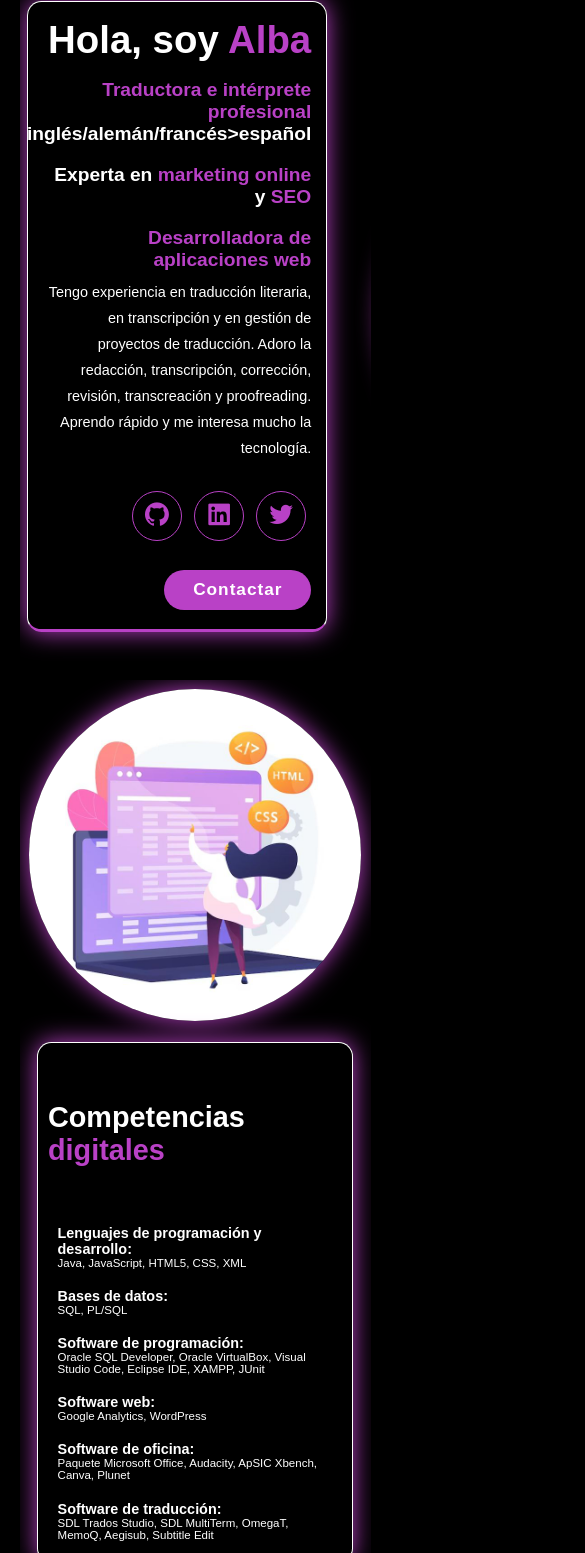
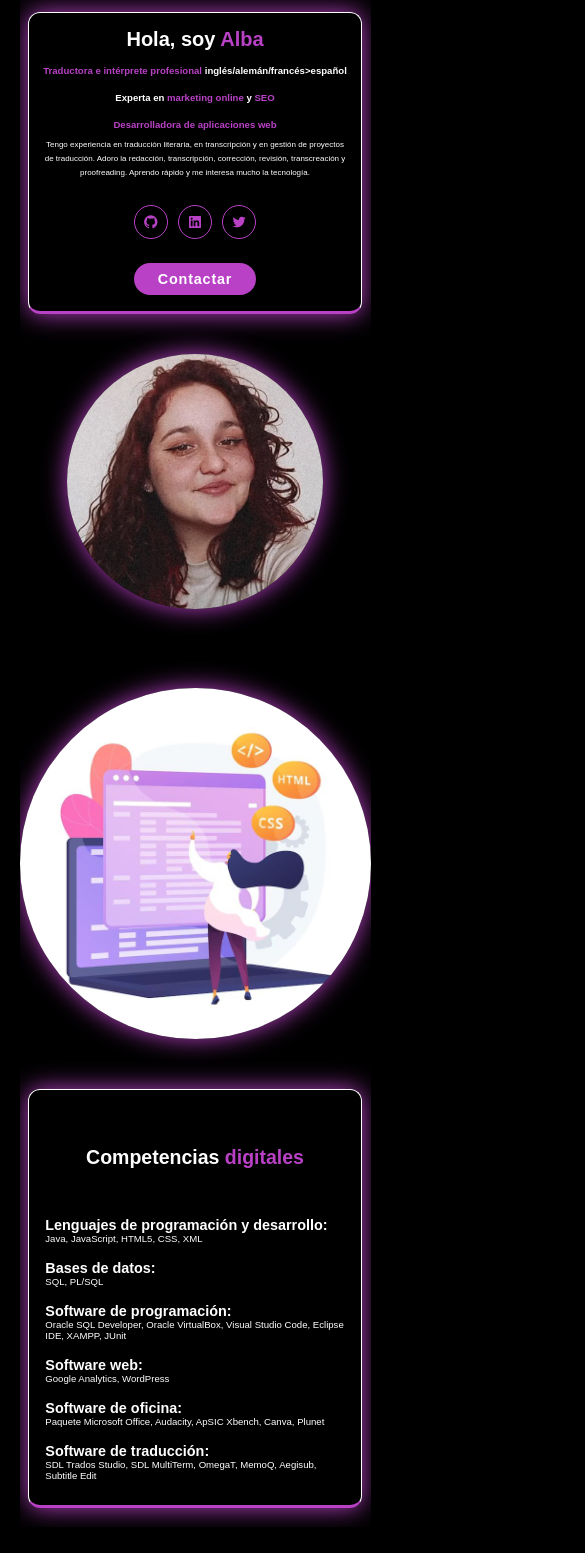
Before and after one commit to AlbaFroggy/CurriculumAlbaFernandezMontero, a plain HTML site: page index.html in a window 390 px wide. Shown: the part 247-1800 px from the top of the page, 585 px wide, since content can reach past the window. Drawn offline with nearby package versions, Linux system fonts and the light colour scheme.

Commit message:
Hacer más responsive aún

```diff
--- a/style.css
+++ b/style.css
@@ -25,7 +25,7 @@ html {
     --main-color: #b941c6;
     --second-main-color: #d39ad9;
     --third-main-color: #5d63bd;
-    --padding-container: 5rem 0;
+    --padding-container: 5vw  0;
 
     svg path {
         fill: var(--main-color);
@@ -284,7 +284,8 @@ ul.nav__list {
 
 .home-img img {
     width: 40em;
-    height: 40em;
+    max-width: 100%;
+    height: auto;
     border-radius: 50%;
     box-shadow: 0 0 25px var(--main-color);
     transition: 0.4s ease-in-out;
@@ -360,13 +361,11 @@ ul.nav__list {
 
 
 /* Section about starts here */
-
+/* Section about starts here */
 .about {
     display: grid;
-    grid-template-columns: 1fr 1fr;
+    grid-template-columns: repeat(2, 1fr);
     place-content: center;
-    justify-content: space-between;
-    align-items: center;
     gap: 3rem;
     padding: var(--padding-container);
 }
@@ -374,7 +373,7 @@ ul.nav__list {
 .about-content {
     display: flex;
     flex-direction: column;
-    align-items: flex-end;
+    align-items: flex-start;
     border: var(--text-color-white) solid 1px;
     border-radius: 1.5rem;
     width: min(95%, 450px);
@@ -383,109 +382,44 @@ ul.nav__list {
     border-bottom: 3px solid var(--main-color);
     height: auto;
     box-shadow: 0 0 25px var(--main-color);
-    transition: 0.4s ease-in-out
+    transition: 0.4s ease-in-out;
 }
 
 .about-img img {
-    width: 65em;
-    height: 50em;
+    width: 100%;
+    height: auto;
+    max-width: 65em;
     border-radius: 50%;
     box-shadow: 0 0 25px var(--main-color);
     transition: 0.4s ease-in-out;
-    margin: 3rem;
+    margin: 3rem 0;
 }
 
-.about-img img:hover {
-    box-shadow: 0 0 25px var(--second-main-color),
-        0 0 50px var(--second-main-color),
-        0 0 100px var(--second-main-color);
+.about-content h1 {
+    font-size: clamp(2rem, 8vw, 6rem);
+    text-align: left;
 }
 
 .about-content h2 {
-    font-size: 6rem;
+    font-size: clamp(2rem, 5vw, 6rem);
     text-align: left;
 }
 
-.about-content li{
-    font-size: 2.5rem;
+.about-content li {
+    font-size: clamp(1.5rem, 5vw, 2.5rem);
     text-align: left;
-    padding:1rem;
+    padding: 1rem;
 }
+
 .about-content p {
-    font-size: 1.8rem;
+    font-size: clamp(1rem, 4vw, 1.8rem);
     text-align: left;
-
 }
 
 .about-content .btn {
     font-size: 3rem;
     margin: 3rem 0;
 }
-
-
-
-/* Responsive */
-
-@media (max-width: 1024px) {
-    .about {
-        grid-template-columns: 1fr;
-        gap: 2rem;
-    }
-
-    .about-content h2 {
-        font-size: 4rem;
-    }
-
-    .about-content li {
-        font-size: 2rem;
-    }
-
-    .about-content p {
-        font-size: 1.5rem;
-    }
-
-    .about-content .btn {
-        font-size: 2.5rem;
-    }
-
-    .about-img img {
-        width: 40em;
-        height: auto;
-    }
-}
-
-@media (max-width: 768px) {
-    .about {
-        padding: 1rem;
-    }
-
-    .about-content {
-        padding: 1rem;
-    }
-
-    .about-content h2 {
-        font-size: 3rem;
-    }
-
-    .about-content li {
-        font-size: 1.5rem;
-    }
-
-    .about-content p {
-        font-size: 1.2rem;
-    }
-
-    .about-content .btn {
-        font-size: 2rem;
-    }
-
-    .about-img img {
-        width: 100%;
-        height: auto;
-        margin: 0;
-    }
-}
-
 
 
 ::-webkit-scrollbar {
@@ -610,8 +544,8 @@ ul.nav__list {
 .services-container {
     display: grid;
     grid-template-columns: repeat(3, 1fr);
+    gap: 2.5rem;
     align-items: center;
-    gap: 2.5rem;
 }
 .service-box{
     display:flex;
@@ -725,3 +659,166 @@ ul.nav__list {
     font-size:16px;
  }
 /*Footer*/
+
+
+/* Responsive section starts here */
+
+/* Mobile  */
+@media only screen and (max-width: 480px) {
+    html {
+        font-size: 40%;
+    }
+
+    .nav__list {
+        flex-direction: column;
+        align-items: center;
+    }
+
+    .home-content h1 {
+        font-size: 2.5rem;
+    }
+
+    .home-content h3 {
+        font-size: 1.2rem;
+    }
+
+    .home-content p {
+        font-size: 1rem;
+    }
+
+    .home-img img {
+        width: 100%;
+        height: auto;
+    }
+
+    .about-content h1 {
+        font-size: 2rem;
+    }
+
+    .about-content p {
+        font-size: 1rem;
+    }
+
+    .social-icons a {
+        font-size: 2rem;
+    }
+    .services-container{
+
+    grid-template-columns: repeat(auto-fill, minmax(300px, 1fr));
+    }
+}
+
+/* Tablet */
+@media only screen and (max-width: 768px) {
+    html {
+        font-size: 50%;
+    }
+
+    .nav__list a {
+        font-size: 1.5rem;
+    }
+
+    .home {
+        grid-template-columns: 1fr;
+        text-align: center;
+    }
+
+    .about {
+        grid-template-columns: 1fr;
+        text-align: center;
+    }
+
+    .home-content {
+        align-items: center;
+        text-align: center;
+    }
+
+    .home-img img {
+        width: 80%;
+        height: auto;
+    }
+    .services-container{
+
+        grid-template-columns: repeat(auto-fill, minmax(300px, 1fr));
+        }
+}
+
+/* Tablet landscape */
+@media only screen and (min-width: 769px) and (max-width: 1024px) {
+    .nav__list a {
+        font-size: 1.5rem;
+    }
+
+    .home-content h1 {
+        font-size: 3rem;
+    }
+
+    .about-content h1 {
+        font-size: 2.5rem;
+    }
+    .services-container{
+
+        grid-template-columns: repeat(auto-fill, minmax(300px, 1fr));
+        }
+}
+
+/* Laptop */
+@media only screen and (min-width: 1025px) and (max-width: 1440px) {
+    .nav__list a {
+        font-size: 1.8rem;
+    }
+
+    .home-content h1 {
+        font-size: 3.5rem;
+    }
+
+    .about-content h1 {
+        font-size: 3rem;
+    }
+    .services-container{
+
+        grid-template-columns: repeat(auto-fill, minmax(300px, 1fr));
+        }
+}
+
+/* Desktop */
+@media only screen and (min-width: 1441px) {
+    html {
+        font-size: 62.5%;
+    }
+
+    .home-content {
+        padding: 3rem 2rem;
+    }
+
+    .about-content {
+        padding: 3rem 2rem;
+    }
+
+}
+
+
+@media only screen and (max-width: 768px) {
+    .about {
+        grid-template-columns: 1fr;
+    }
+
+    .about-content {
+        align-items: center;
+    }
+
+    .about-content h1 {
+        font-size: 3rem;
+    }
+
+    .about-content p {
+        font-size: 1.2rem;
+    }
+
+    .about-content li {
+        font-size: 1.8rem;
+    }
+}
+
+
+/* Responsive section ends here */
```
